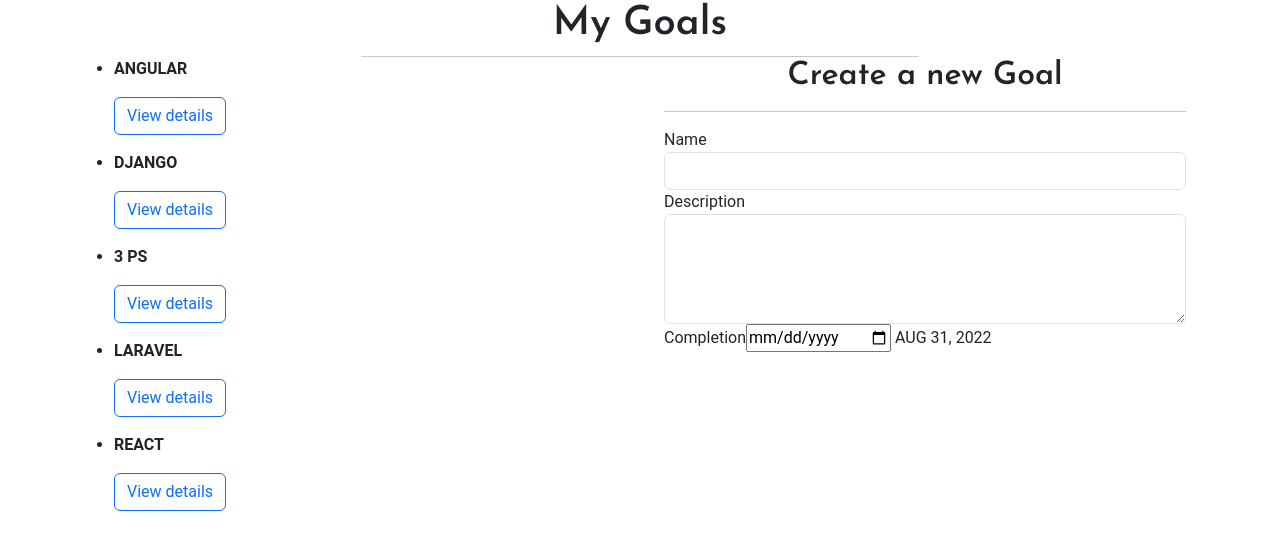
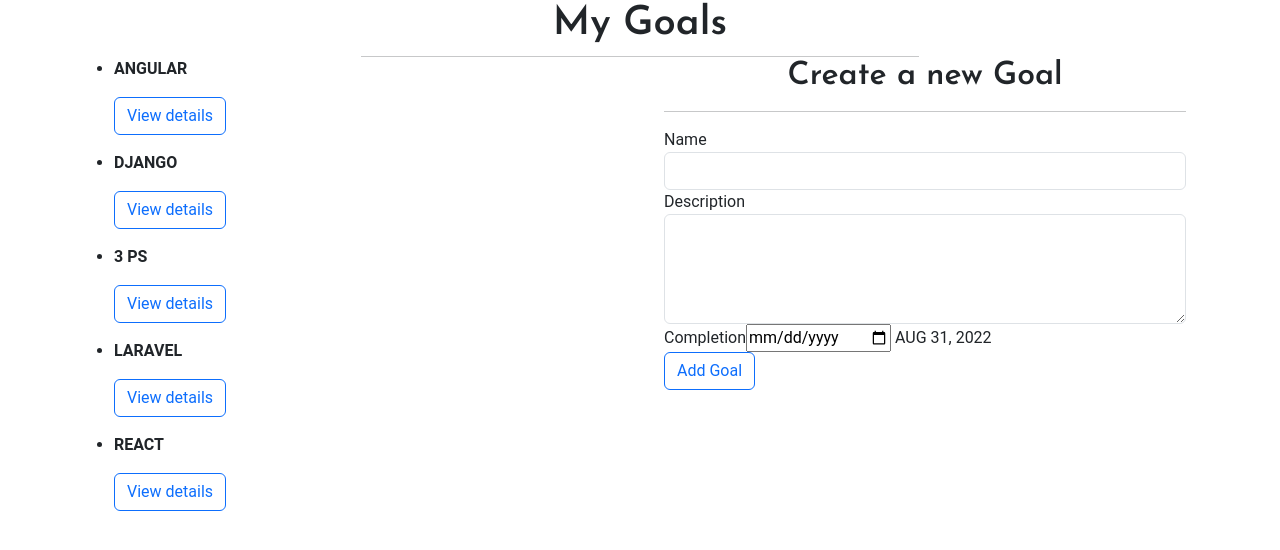
Before and after one commit to Vitalis-Kirui/Angular-Recap, an Angular app: page / in a window 1280 px wide. Shown: the top 550 px of the page. Built offline with nearby package versions, Linux system fonts and the light colour scheme.

Commit message:
creating a submit button for adding new goals

```diff
--- a/src/app/Components/goal-form/goal-form.component.html
+++ b/src/app/Components/goal-form/goal-form.component.html
@@ -43,5 +43,8 @@
             {{newGoal.completionDate | date | uppercase}}
 
         </div>
+
+        <button type="submit" class="btn btn-outline-primary">Add Goal</button>
+
     </form>
 </div>
```
